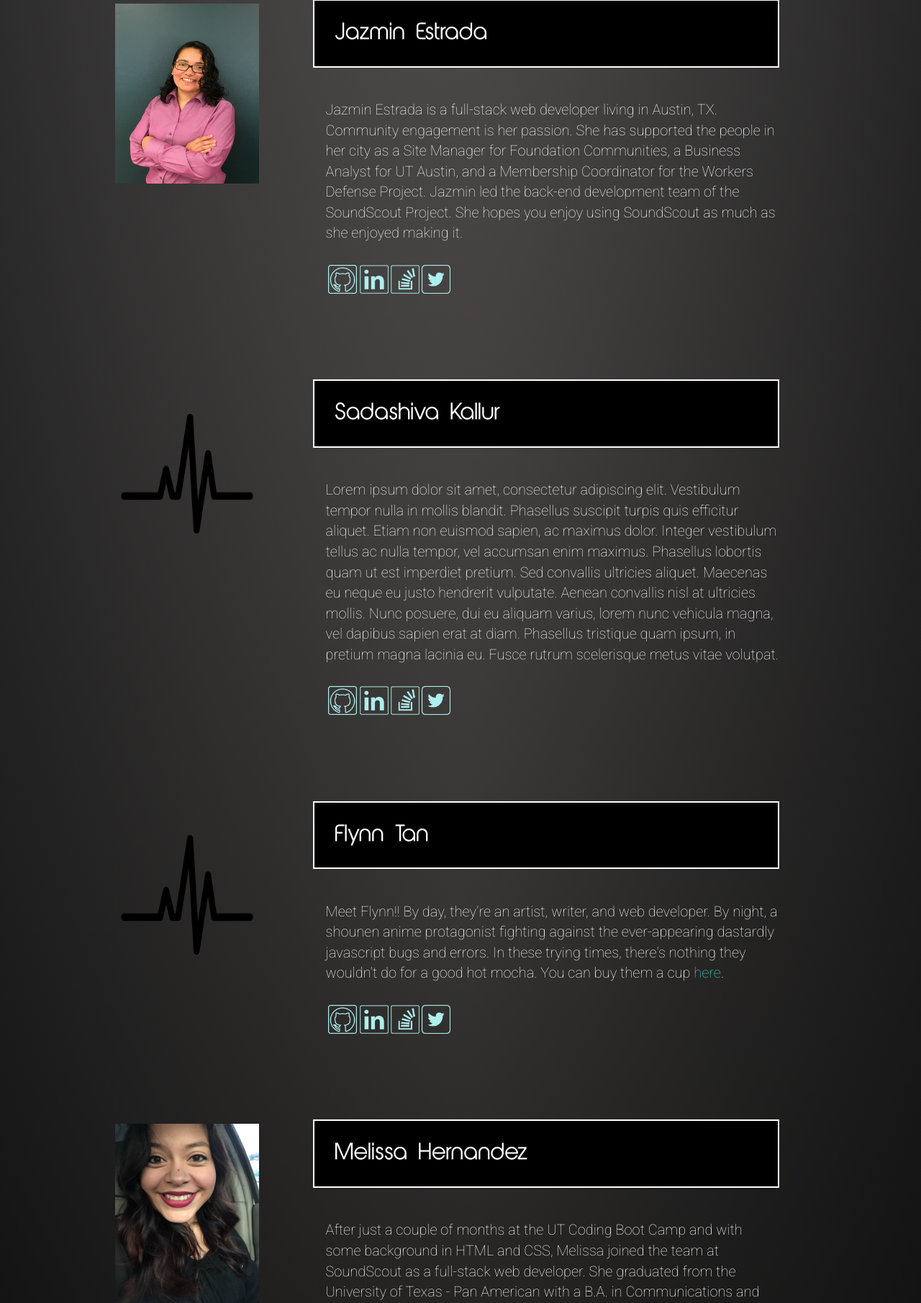
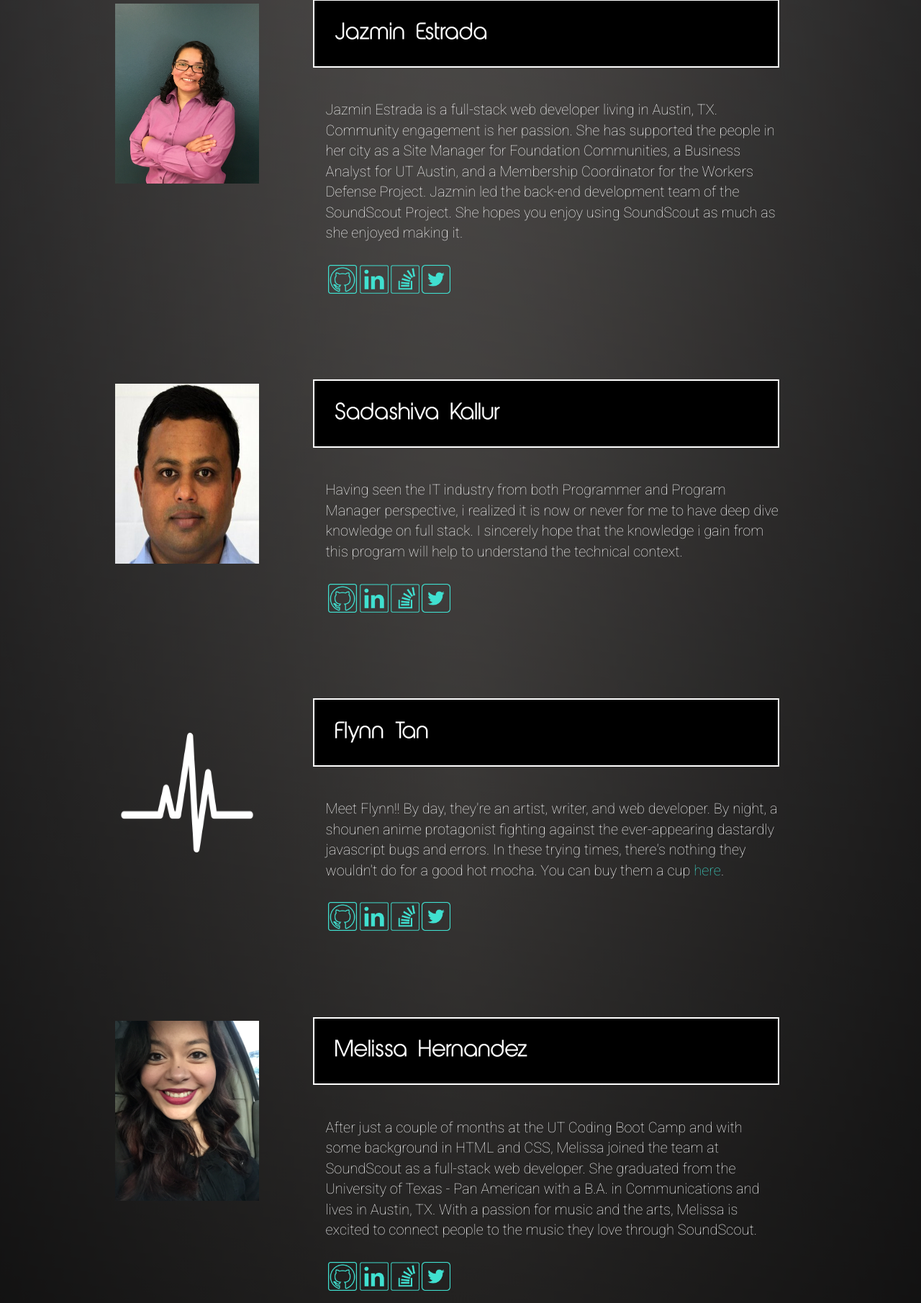
Before and after one commit to sadashivakj/realsoundscout, a PHP site: page /team.html in a window 1280 px wide. Shown: the part 316-2126 px from the top of the page at 72% size. Run offline with PHP 8.4, Linux system fonts and the light colour scheme; some libraries are stand-ins or nearby versions.

Commit message:
added cosmetic changes

```diff
--- a/about.html
+++ b/about.html
@@ -71,7 +71,7 @@
 	</div> <!-- recent searches popup window -->
 
 
-	<div class="jumbotron cosmosindex">
+	<div class="jumbotron aboutbg">
 		<div id="aboutshadow">
 			<div class="container">
 
--- a/assets/css/main.css
+++ b/assets/css/main.css
@@ -75,6 +75,10 @@ div#youtube-error {
 #concerts-error {
 	margin-top:25%;
 	background-color:transparent;
+}
+
+.aboutbg {
+	background-color: #000;
 }
 
 /* ********** TEXT ********** */
--- a/firebase.html
+++ b/firebase.html
@@ -1,7 +1,10 @@
 <!DOCTYPE html>
 <html>
 <head>
-	<title>SoundScout</title>
+	<title>SoundScout Recent Searches</title>
+
+		<meta charset="UTF-8">
+		<meta name ="viewport" content="width=device-width, initial-scale=1">
 
 		<script src="https://www.gstatic.com/firebasejs/4.1.2/firebase.js"></script>
 
--- a/team.html
+++ b/team.html
@@ -76,7 +76,7 @@
 		<!-- JAZMIN BIO -->
 	  	<div class="row">
 	  		<div class="col-md-3">
-	  			<img class="portrait" alt="portrait" src="assets/images/img_7881.jpg" style="height=250px">
+	  			<img class="portrait" alt="portrait" src="assets/images/IMG_7881.JPG" style="height=250px">
 	  		</div>
 
 	  		<div class="col-md-8">
@@ -104,7 +104,7 @@
 		<!-- SADA BIO -->
 		<div class="row">
 	  		<div class="col-md-3">
-	  			<img class="portrait" alt="portrait" src="assets/images/pulse-icon.png">
+	  			<img class="portrait" alt="portrait" src="assets/images/Sada_Profile_Photo.JPG">
 	  		</div>
 
 	  		<div class="col-md-8">
@@ -114,7 +114,7 @@
 		  			</div>
 
 				<div class="panel-body bio">
-		    	Lorem ipsum dolor sit amet, consectetur adipiscing elit. Vestibulum tempor nulla in mollis blandit. Phasellus suscipit turpis quis efficitur aliquet. Etiam non euismod sapien, ac maximus dolor. Integer vestibulum tellus ac nulla tempor, vel accumsan enim maximus. Phasellus lobortis quam ut est imperdiet pretium. Sed convallis ultricies aliquet. Maecenas eu neque eu justo hendrerit vulputate. Aenean convallis nisl at ultricies mollis. Nunc posuere, dui eu aliquam varius, lorem nunc vehicula magna, vel dapibus sapien erat at diam. Phasellus tristique quam ipsum, in pretium magna lacinia eu. Fusce rutrum scelerisque metus vitae volutpat.
+		    	Having seen the IT industry from both Programmer and Program Manager perspective, i realized it is now or never for me to have deep dive knowledge on full stack. I sincerely hope that the knowledge i gain from this program will help to understand the technical context.
 		  		</div>
 
 		  		<div class="socialmedia">
@@ -130,7 +130,7 @@
 		<!-- FLYNN BIO -->
 		<div class="row">
 	  		<div class="col-md-3">
-	  			<img class="portrait" alt="portrait" src="assets/images/pulse-icon.png">
+	  			<img class="portrait" alt="portrait" src="assets/images/Pulse-icon.png">
 	  		</div>
 
 	  		<div class="col-md-8">
@@ -181,7 +181,7 @@
 		<!-- MOHAMMED BIO -->
 		<div class="row">
 	  		<div class="col-md-3">
-	  			<img class="portrait" alt="portrait" src="assets/images/pulse-icon.png">
+	  			<img class="portrait" alt="portrait" src="assets/images/Pulse-icon.png">
 	  		</div>
 	  		<div class="col-md-8">
 
@@ -206,7 +206,7 @@
 		<!-- STEVE BIO -->
 		<div class="row">
 	  		<div class="col-md-3">
-	  			<img class="portrait" alt="portrait" src="assets/images/pulse-icon.png">
+	  			<img class="portrait" alt="portrait" src="assets/images/Pulse-icon.png">
 	  		</div>
 	  		<div class="col-md-8">
 
```
Also changed, not shown: assets/javascript/logic.js (+3 -13 lines), guide.html (+4 -4 lines), assets/images/Pulse-icon.png, assets/images/Sada_Profile_Photo.jpg (added), assets/images/blklinkedin.png, assets/images/blkstackoverflow.png, assets/images/githuboutline.png, assets/images/twitter.png.
